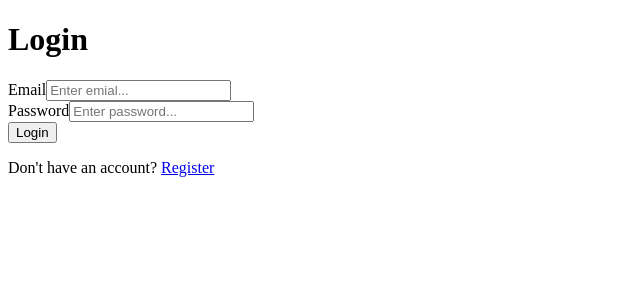
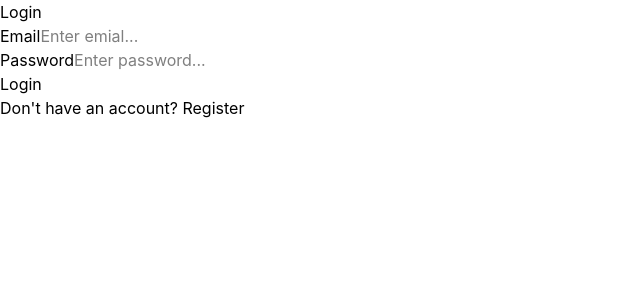
Before and after one commit to Prathamesh2603/Mini-MERN-Stack-Projects, a React app in the folder Login/frontend/: page /login in a window 1280 px wide. Shown: the top 300 px of the page, without its empty margins (0-640 px from the left). Built offline with nearby package versions, Linux system fonts and the light colour scheme; no server answers; the HTML template or start-up script is replaced by a standard one.

Commit message:
installed tailwind for styling

```diff
--- a/Login/frontend/package.json
+++ b/Login/frontend/package.json
@@ -10,9 +10,11 @@
     "preview": "vite preview"
   },
   "dependencies": {
+    "@tailwindcss/vite": "^4.3.3",
     "react": "^19.3.1",
     "react-dom": "^19.3.1",
-    "react-router-dom": "^7.18.5"
+    "react-router-dom": "^7.18.5",
+    "tailwindcss": "^4.3.3"
   },
   "devDependencies": {
     "@eslint/js": "^10.0.1",
--- a/Login/frontend/src/index.css
+++ b/Login/frontend/src/index.css
@@ -0,0 +1 @@
+@import "tailwindcss";
--- a/Login/frontend/vite.config.js
+++ b/Login/frontend/vite.config.js
@@ -1,7 +1,8 @@
 import react from '@vitejs/plugin-react'
 import { defineConfig } from 'vite'
+import tailwindcss from '@tailwindcss/vite'
 
 // https://vite.dev/config/
 export default defineConfig({
-  plugins: [react()],
+  plugins: [react(),tailwindcss()],
 })
```
Also changed, not shown: 1 other file (tests, documents, lock files or other folders).
